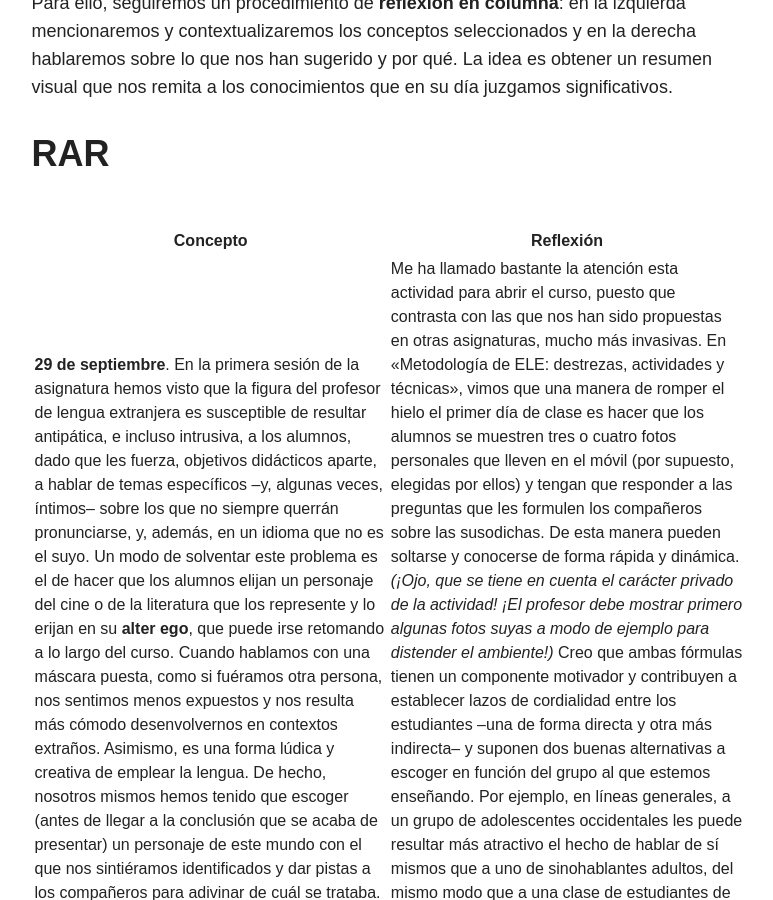
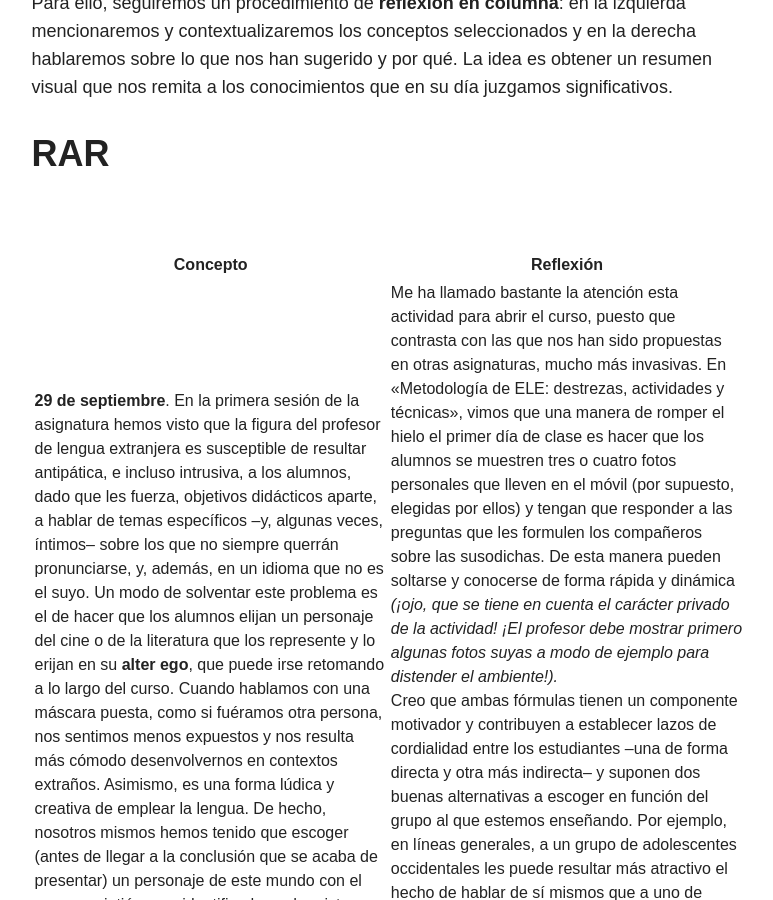
Before and after one commit to immalopez/immalopez.github.io, a Jekyll site: the page built from _posts/blog/2017-10-20-registro-de-aprendizaje-reflexivo.md, in a window 1280 px wide and 900 px high, scrolled down 819 px. Shown: the whole window, without its empty margins (348-1121 px from the left). Built offline with Jekyll 4.4.1, drawn with Linux system fonts in a browser that asks for light colours; nearby versions of some CDN libraries; comment, search, counter and statistics services are not loaded.

Commit message:
Update 2017-10-20-registro-de-aprendizaje-reflexivo.md

```diff
--- a/_posts/blog/2017-10-20-registro-de-aprendizaje-reflexivo.md
+++ b/_posts/blog/2017-10-20-registro-de-aprendizaje-reflexivo.md
@@ -26,11 +26,13 @@
       <td width="50%"><strong>29 de septiembre</strong>. En la primera sesión de la asignatura hemos visto que la figura del profesor de lengua extranjera es susceptible de resultar antipática, e incluso intrusiva, a los alumnos, dado que les fuerza, objetivos didácticos aparte, a hablar de temas específicos –y, algunas veces, íntimos– sobre los que no siempre querrán pronunciarse, y, además, en un idioma que no es el suyo.
 Un modo de solventar este problema es el de hacer que los alumnos elijan un personaje del cine o de la literatura que los represente y lo erijan en su <strong>alter ego</strong>, que puede irse retomando a lo largo del curso. Cuando hablamos con una máscara puesta, como si fuéramos otra persona, nos sentimos menos expuestos y nos resulta más cómodo desenvolvernos en contextos extraños. Asimismo, es una forma lúdica y creativa de emplear la lengua.
 De hecho, nosotros mismos hemos tenido que escoger (antes de llegar a la conclusión que se acaba de presentar) un personaje de este mundo con el que nos sintiéramos identificados y dar pistas a los compañeros para adivinar de cuál se trataba. Al final, han salido avatares de lo más variopintos: desde Hamlet hasta Nobita, pasando por Mary Poppins y la sirenita. De nuestra elección, que una vez descubierto el personaje teníamos que justificar, los compañeros podían deducir mucho acerca de nuestra personalidad y conocernos mejor.</td>
-      <td>Me ha llamado bastante la atención esta actividad para abrir el curso, puesto que contrasta con las que nos han sido propuestas en otras asignaturas, mucho más invasivas. En «Metodología de ELE: destrezas, actividades y técnicas», vimos que una manera de romper el hielo el primer día de clase es hacer que los alumnos se muestren tres o cuatro fotos personales que lleven en el móvil (por supuesto, elegidas por ellos) y tengan que responder a las preguntas que les formulen los compañeros sobre las susodichas. De esta manera pueden soltarse y conocerse de forma rápida y dinámica. <i>(¡Ojo, que se tiene en cuenta el carácter privado de la actividad! ¡El profesor debe mostrar primero algunas fotos suyas a modo de ejemplo para distender el ambiente!)</i>
-
+      <td>Me ha llamado bastante la atención esta actividad para abrir el curso, puesto que contrasta con las que nos han sido propuestas en otras asignaturas, mucho más invasivas. En «Metodología de ELE: destrezas, actividades y técnicas», vimos que una manera de romper el hielo el primer día de clase es hacer que los alumnos se muestren tres o cuatro fotos personales que lleven en el móvil (por supuesto, elegidas por ellos) y tengan que responder a las preguntas que les formulen los compañeros sobre las susodichas. De esta manera pueden soltarse y conocerse de forma rápida y dinámica <i>(¡ojo, que se tiene en cuenta el carácter privado de la actividad! ¡El profesor debe mostrar primero algunas fotos suyas a modo de ejemplo para distender el ambiente!).
+    </i>
+  <br />
 Creo que ambas fórmulas tienen un componente motivador y contribuyen a establecer lazos de cordialidad entre los estudiantes –una de forma directa y otra más indirecta– y suponen dos buenas alternativas a escoger en función del grupo al que estemos enseñando. Por ejemplo, en líneas generales, a un grupo de adolescentes occidentales les puede resultar más atractivo el hecho de hablar de sí mismos que a uno de sinohablantes adultos, del mismo modo que a una clase de estudiantes de literatura les gustará más adoptar un avatar que a una de economía. Igualmente, sería factible fusionar ambas posibilidades. Se me ocurre que, en lugar de intentar que los compañeros adivinen quién es nuestro alter ego mediante pistas verbales, se puede hacer eligiendo algunas fotos por internet y adoptando la dinámica de la actividad de «Metodología». En nuestra mano está hacernos con las actividades que mejor se ajusten a las necesidades e intereses de nuestros aprendientes.
         </td>
         </tr>
+        <br />
         <tr>
       <td><strong>20 de octubre</strong>. En la clase de hoy hemos estado hablando de las características que distinguen la portada de un libro del cartel de una película, tomando como ejemplo diversos casos de <strong>adaptaciones cinematográficas</strong>.
         De nuestras observaciones, destacamos lo siguiente:
```
